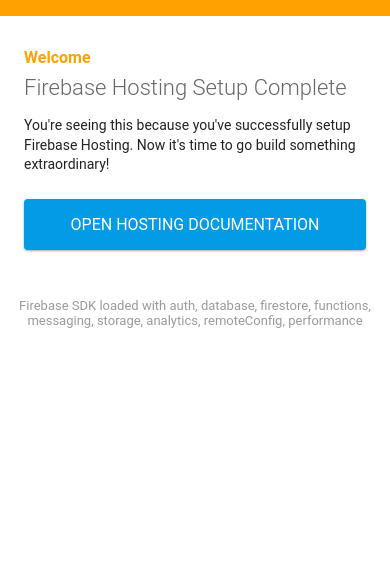
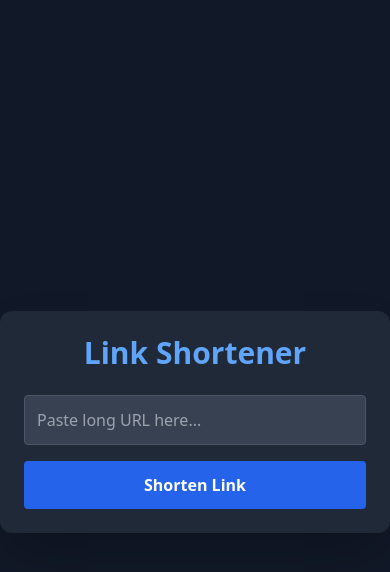
Before and after one commit to Q9Kawaii/LinkShortnerq9, a plain HTML site: page public/index.html in a window 390 px wide. Drawn offline with nearby package versions, Linux system fonts and the light colour scheme; some packages are replaced by stand-ins of ours.

Commit message:
Moved index.html to public folder

```diff
--- a/public/index.html
+++ b/public/index.html
@@ -1,89 +1,85 @@
 <!DOCTYPE html>
-<html>
-  <head>
-    <meta charset="utf-8">
-    <meta name="viewport" content="width=device-width, initial-scale=1">
-    <title>Welcome to Firebase Hosting</title>
+<html lang="en">
+<head>
+    <meta charset="UTF-8">
+    <meta name="viewport" content="width=device-width, initial-scale=1.0">
+    <title>QuickLink | Shortener</title>
+    <script src="https://cdn.tailwindcss.com"></script>
+</head>
+<body class="bg-gray-900 text-white flex items-center justify-center min-h-screen">
 
-    <!-- update the version number as needed -->
-    <script defer src="/__/firebase/12.11.0/firebase-app-compat.js"></script>
-    <!-- include only the Firebase features as you need -->
-    <script defer src="/__/firebase/12.11.0/firebase-auth-compat.js"></script>
-    <script defer src="/__/firebase/12.11.0/firebase-database-compat.js"></script>
-    <script defer src="/__/firebase/12.11.0/firebase-firestore-compat.js"></script>
-    <script defer src="/__/firebase/12.11.0/firebase-functions-compat.js"></script>
-    <script defer src="/__/firebase/12.11.0/firebase-messaging-compat.js"></script>
-    <script defer src="/__/firebase/12.11.0/firebase-storage-compat.js"></script>
-    <script defer src="/__/firebase/12.11.0/firebase-analytics-compat.js"></script>
-    <script defer src="/__/firebase/12.11.0/firebase-remote-config-compat.js"></script>
-    <script defer src="/__/firebase/12.11.0/firebase-performance-compat.js"></script>
-    <!--
-      initialize the SDK after all desired features are loaded, set useEmulator to false
-      to avoid connecting the SDK to running emulators.
-    -->
-    <script defer src="/__/firebase/init.js?useEmulator=true"></script>
+    <div class="max-w-md w-full p-6 bg-gray-800 rounded-xl shadow-2xl">
+        <h1 class="text-3xl font-bold mb-6 text-center text-blue-400">Link Shortener</h1>
 
-    <style media="screen">
-      body { background: #ECEFF1; color: rgba(0,0,0,0.87); font-family: Roboto, Helvetica, Arial, sans-serif; margin: 0; padding: 0; }
-      #message { background: white; max-width: 360px; margin: 100px auto 16px; padding: 32px 24px; border-radius: 3px; }
-      #message h2 { color: #ffa100; font-weight: bold; font-size: 16px; margin: 0 0 8px; }
-      #message h1 { font-size: 22px; font-weight: 300; color: rgba(0,0,0,0.6); margin: 0 0 16px;}
-      #message p { line-height: 140%; margin: 16px 0 24px; font-size: 14px; }
-      #message a { display: block; text-align: center; background: #039be5; text-transform: uppercase; text-decoration: none; color: white; padding: 16px; border-radius: 4px; }
-      #message, #message a { box-shadow: 0 1px 3px rgba(0,0,0,0.12), 0 1px 2px rgba(0,0,0,0.24); }
-      #load { color: rgba(0,0,0,0.4); text-align: center; font-size: 13px; }
-      @media (max-width: 600px) {
-        body, #message { margin-top: 0; background: white; box-shadow: none; }
-        body { border-top: 16px solid #ffa100; }
-      }
-    </style>
-  </head>
-  <body>
-    <div id="message">
-      <h2>Welcome</h2>
-      <h1>Firebase Hosting Setup Complete</h1>
-      <p>You're seeing this because you've successfully setup Firebase Hosting. Now it's time to go build something extraordinary!</p>
-      <a target="_blank" href="https://firebase.google.com/docs/hosting/">Open Hosting Documentation</a>
+        <div class="space-y-4">
+            <input type="url" id="longUrl" placeholder="Paste long URL here..."
+                class="w-full p-3 rounded bg-gray-700 border border-gray-600 focus:outline-none focus:border-blue-500">
+
+            <button id="shortenBtn"
+                class="w-full bg-blue-600 hover:bg-blue-700 p-3 rounded font-bold transition">
+                Shorten Link
+            </button>
+
+            <div id="resultArea" class="hidden mt-6 p-4 bg-gray-900 rounded border border-dashed border-gray-500">
+                <p class="text-sm text-gray-400">Your short link:</p>
+                <div class="flex items-center justify-between">
+                    <span id="shortUrl" class="text-blue-300 font-mono break-all"></span>
+                    <button onclick="copyLink()" class="ml-2 text-xs bg-gray-700 px-2 py-1 rounded">Copy</button>
+                </div>
+            </div>
+        </div>
     </div>
-    <p id="load">Firebase SDK Loading&hellip;</p>
 
-    <script>
-      document.addEventListener('DOMContentLoaded', function() {
-        const loadEl = document.querySelector('#load');
-        // // 🔥🔥🔥🔥🔥🔥🔥🔥🔥🔥🔥🔥🔥🔥🔥🔥🔥🔥🔥🔥🔥🔥🔥🔥🔥🔥🔥🔥🔥🔥🔥
-        // // The Firebase SDK is initialized and available here!
-        //
-        // firebase.auth().onAuthStateChanged(user => { });
-        // firebase.database().ref('/path/to/ref').on('value', snapshot => { });
-        // firebase.firestore().doc('/foo/bar').get().then(() => { });
-        // firebase.functions().httpsCallable('yourFunction')().then(() => { });
-        // firebase.messaging().requestPermission().then(() => { });
-        // firebase.storage().ref('/path/to/ref').getDownloadURL().then(() => { });
-        // firebase.analytics(); // call to activate
-        // firebase.analytics().logEvent('tutorial_completed');
-        // firebase.performance(); // call to activate
-        //
-        // // 🔥🔥🔥🔥🔥🔥🔥🔥🔥🔥🔥🔥🔥🔥🔥🔥🔥🔥🔥🔥🔥🔥🔥🔥🔥🔥🔥🔥🔥🔥🔥
+    <script type="module">
+    import { initializeApp } from "https://www.gstatic.com/firebasejs/10.8.1/firebase-app.js";
+    import { getFirestore, doc, setDoc, getDoc } from "https://www.gstatic.com/firebasejs/10.8.1/firebase-firestore.js";
+
+    // Your actual config
+    const firebaseConfig = {
+        apiKey: "AIzaSyCYvvaSJHKqkOaSUr82zEC23KtQKESp1so",
+        authDomain: "q9linkshortner.firebaseapp.com",
+        projectId: "q9linkshortner",
+        storageBucket: "q9linkshortner.firebasestorage.app",
+        messagingSenderId: "437108585590",
+        appId: "1:437108585590:web:fb73582828a0b42c385b57",
+        measurementId: "G-GDZSCLW80E"
+    };
+
+    const app = initializeApp(firebaseConfig);
+    const db = getFirestore(app);
+
+    // REDIRECT LOGIC
+    const pathId = window.location.hash.substring(1);
+    if (pathId) {
+        const docRef = doc(db, "links", pathId);
+        const docSnap = await getDoc(docRef);
+        if (docSnap.exists()) {
+            window.location.href = docSnap.data().longUrl;
+        }
+    }
+
+    // SHORTEN LOGIC
+    document.getElementById('shortenBtn').onclick = async () => {
+        const longUrl = document.getElementById('longUrl').value;
+        if(!longUrl) return alert("Please enter a URL");
+
+        // Generate a random 5-char ID
+        const shortId = Math.random().toString(36).substring(2, 7);
 
         try {
-          let app = firebase.app();
-          let features = [
-            'auth',
-            'database',
-            'firestore',
-            'functions',
-            'messaging',
-            'storage',
-            'analytics',
-            'remoteConfig',
-            'performance',
-          ].filter(feature => typeof app[feature] === 'function');
-          loadEl.textContent = `Firebase SDK loaded with ${features.join(', ')}`;
+            await setDoc(doc(db, "links", shortId), {
+                longUrl: longUrl,
+                createdAt: new Date()
+            });
+
+            const finalUrl = window.location.origin + window.location.pathname + "#" + shortId;
+            document.getElementById('shortUrl').innerText = finalUrl;
+            document.getElementById('resultArea').classList.remove('hidden');
         } catch (e) {
-          console.error(e);
-          loadEl.textContent = 'Error loading the Firebase SDK, check the console.';
+            console.error("Error adding document: ", e);
+            alert("Database Error! Make sure you enabled Firestore in Test Mode.");
         }
-      });
-    </script>
-  </body>
+    };
+</script>
+</body>
 </html>
```
Also changed, not shown: index.html (deleted, +0 -85 lines).
